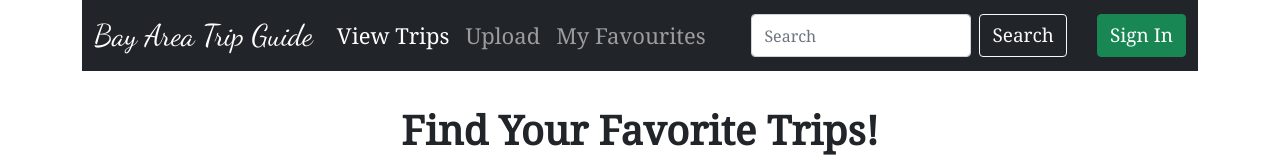
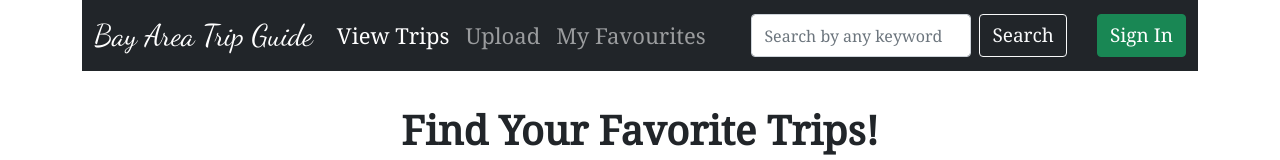
Before and after one commit to Arielwz/TripGuide_V2, a React (Create React App) app in the folder front/: page /#/ in a window 1280 px wide. Shown: the top 160 px of the page. Built offline with nearby package versions, Linux system fonts and the light colour scheme; no server answers.

Commit message:
add placeholder for search and upload pages according to user's feedback

```diff
--- a/front/src/Components/SearchComponent.js
+++ b/front/src/Components/SearchComponent.js
@@ -10,8 +10,8 @@ const SearchComponent = function SearchComponent(props) {
       <input
         className="form-control me-2"
         type="search"
-        style={{ width: "220px" }}
-        placeholder="Search"
+        style={{ width: "220px", fontSize:"16px" }}
+        placeholder="Search by any keywords"
         aria-label="input search text"
         onChange={(ev) => {
           setSearchKey(ev.target.value);
--- a/front/src/Pages/UploadPage.js
+++ b/front/src/Pages/UploadPage.js
@@ -50,6 +50,7 @@ export default function UploadPage(props) {
               className="form-control"
               type="text"
               size="45"
+              placeholder="The name of the place"
               aria-label="input title"
               onChange={(ev) => {
                 setTripInfo({
@@ -66,6 +67,7 @@ export default function UploadPage(props) {
               className="form-control"
               type="text"
               size="45"
+              placeholder="The address of the place"
               aria-label="input location"
               onChange={(ev) => {
                 setTripInfo({
@@ -81,6 +83,7 @@ export default function UploadPage(props) {
               className="form-control"
               type="text"
               size="45"
+              placeholder="e.g. trail, mountain, park, flower, etc"
               aria-label="input location"
               onChange={(ev) => {
                 setTripInfo({
@@ -96,6 +99,7 @@ export default function UploadPage(props) {
             <textarea
               rows="5"
               cols="50"
+              placeholder="Description of the trip"
               aria-label="input tag"
               onChange={(ev) => {
                 setTripInfo({
@@ -110,7 +114,7 @@ export default function UploadPage(props) {
             <input
               className="form-control"
               type="file"
-              style={{ fontSize: "22px"}}
+              style={{ fontSize: "22px" }}
               id="image-upload"
               aria-label="choose photo"
               onChange={(ev) => {
@@ -120,6 +124,15 @@ export default function UploadPage(props) {
                 });
               }}
             />
+            <div
+              style={{
+                fontSize: "16px",
+                fontStyle: "italic",
+                color: "#929496",
+              }}
+            >
+              (Supported photo format: .jpeg, .jpg, .bmp, .png, .gif, etc.)
+            </div>
           </label>
           <label className="form-label">
             Photo Source:
@@ -127,6 +140,7 @@ export default function UploadPage(props) {
               className="form-control"
               type="text"
               size="45"
+              placeholder="The author or the source link of the photo"
               aria-label="input photo author"
               onChange={(ev) => {
                 setTripInfo({
@@ -137,7 +151,12 @@ export default function UploadPage(props) {
             />
           </label>
           <br />
-          <button type="submit" className="btn btn-primary"  style={{ marginTop: "22px"}} aria-label="submit">
+          <button
+            type="submit"
+            className="btn btn-primary"
+            style={{ marginTop: "22px" }}
+            aria-label="submit"
+          >
             Create
           </button>
         </form>
```
